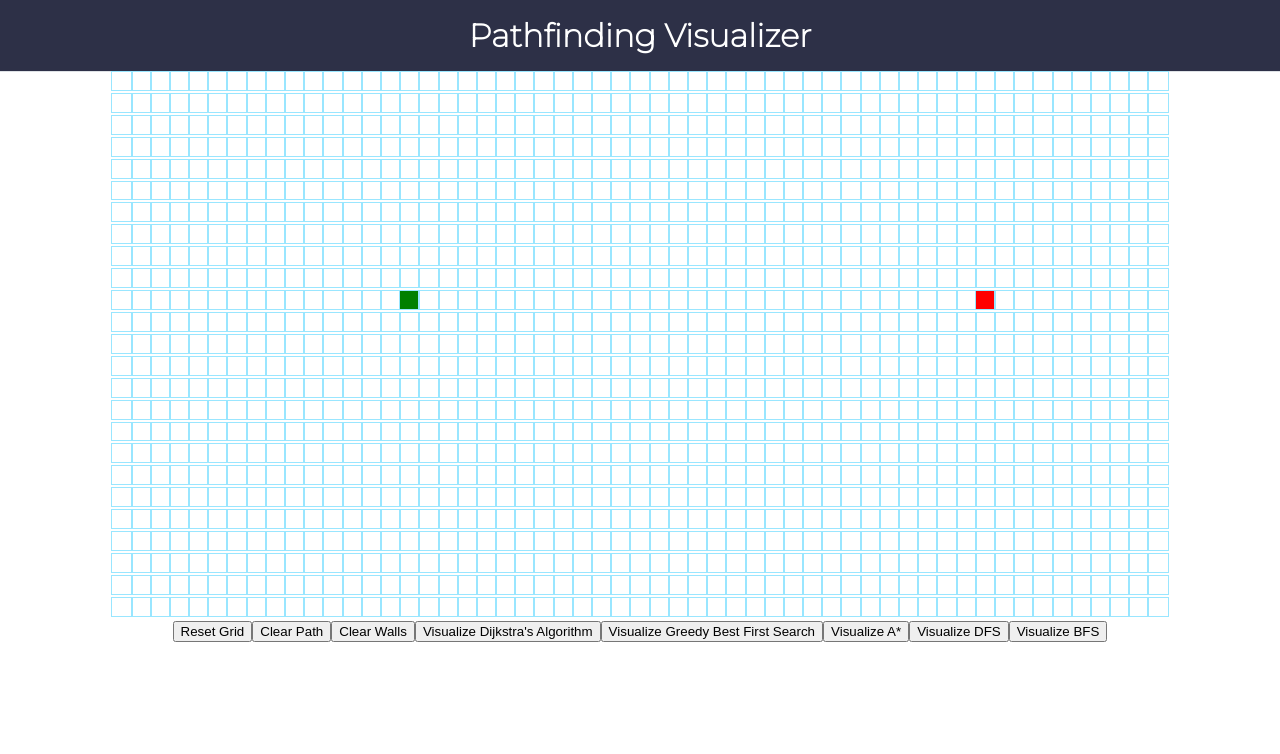
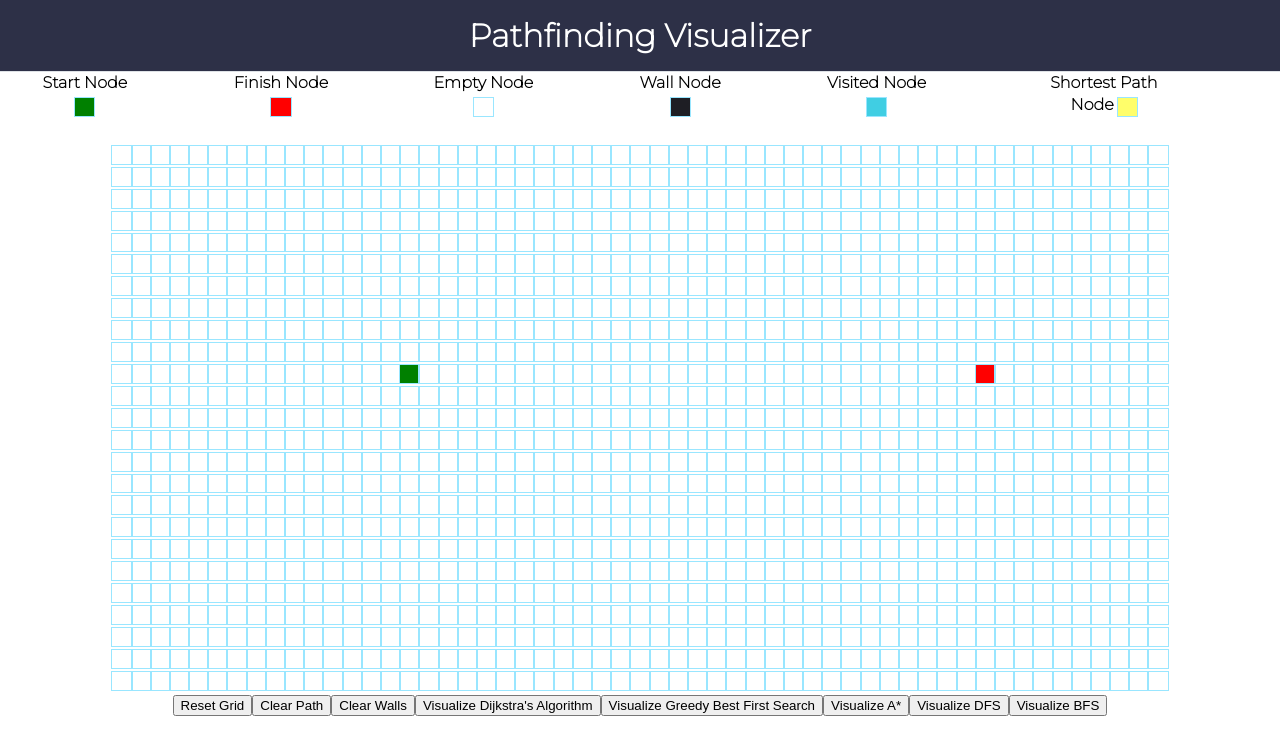
Before and after one commit to AikamBoparai/PathfindingVisualizer, a React (Create React App) app: page / in a window 1280 px wide. Shown: the top 754 px of the page. Built offline with nearby package versions, Linux system fonts and the light colour scheme.

Commit message:
more code cleanup

```diff
--- a/src/PathfindingVisualizer/Node/Node.css
+++ b/src/PathfindingVisualizer/Node/Node.css
@@ -55,7 +55,7 @@
   }
 
   .node-wall {
-    background-color:midnightblue;
+    background-color:#1e1e24;
   }
 
 
@@ -86,3 +86,32 @@
       background-color: rgb(255, 254, 106);
     }
   }
+
+  .display{
+    position: relative;
+    top: 0.35em;
+    width: 1.5vw;
+    height: 1.4vw;
+    outline: 1px solid #99e6ff;
+    display: inline-block;
+  }
+
+  .dStart{
+    background-color: green;
+  }
+
+  .dFinish{
+    background-color: red;
+  }
+
+  .dWall{
+    background-color:#1e1e24;
+  }
+
+  .dVisit{
+    background-color: rgba(0, 190, 218, 0.75);
+  }
+
+  .dShort{
+    background-color: rgb(255, 254, 106);
+  }
--- a/src/PathfindingVisualizer/PathfindingVisualizer.css
+++ b/src/PathfindingVisualizer/PathfindingVisualizer.css
@@ -3,6 +3,7 @@
     width: 100%;
     text-align: center;
     display: block;
+    padding-top: 2em;
 }
 
 .container{
@@ -52,3 +53,20 @@ h1{
     font-family: 'Montserrat', sans-serif;
     margin: 0;
 }
+
+#container-guide ul{
+    list-style-type: none;
+    display: inline-flex;
+    margin: 0 auto;
+}
+
+#container-guide li{
+    margin-right: 8vw;
+    font-family: 'Montserrat', sans-serif;
+    font-weight: 700;
+}
+
+img{
+    top: 0.35em;
+    position: relative;
+}
--- a/src/PathfindingVisualizer/PathfindingVisualizer.jsx
+++ b/src/PathfindingVisualizer/PathfindingVisualizer.jsx
@@ -6,6 +6,7 @@ import {aStar} from '../algorithms/astar';
 import {depthfirstsearch} from '../algorithms/depthfirstsearch';
 import {breadthfirstsearch} from '../algorithms/breadthfirstsearch';
 import './PathfindingVisualizer.css';
+import StartNodeImg from '../img/StartNode.png'
 
 
 var START_NODE_ROW = 10;
@@ -81,22 +82,42 @@ export default class PathfindingVisualizer extends Component {
     this.setState({mouseIsPressed: false, movingStart: false});
   }
 
-  animateDijkstra(visitedNodesInOrder, nodesInShortestPathOrder) {
+  animateDijkstra(visitedNodesInOrder, nodesInShortestPathOrder, select) {
     //go through the visited nodes in order
+    var timeout;
+    switch(select){
+      case "Dijkstra":
+        timeout = 5;
+        break;
+      case "GBFS":
+        timeout = 15;
+        break;
+      case "A*":
+        timeout = 10;
+        break;
+      case "DFS":
+        timeout = 5;
+        break;
+      case "BFS":
+        timeout = 5;
+        break;
+      default:
+        timeout = 10;
+    }
     for (let i = 0; i <= visitedNodesInOrder.length; i++) {
       //once we reach the end of visiting nodes, then we can start the shortest path
       if (i === visitedNodesInOrder.length) {
         setTimeout(() => {
           this.animateShortestPath(nodesInShortestPathOrder);
           this.setState({inAnimation: false});
-        }, 15 * i);
+        }, timeout * i);
         return;
       }
       setTimeout(() => {
         const node = visitedNodesInOrder[i];
         document.getElementById(`node-${node.row}-${node.col}`).className =
           'node node-visited';
-      }, 15 * i);
+      }, timeout * i);
     }
   }
 
@@ -136,60 +157,20 @@ export default class PathfindingVisualizer extends Component {
       return updatedGrid;
   }
 
-  visualizeDijkstra() {
+  visualize(select) {
     if(this.state.inAnimation)return;
     const currentGrid = this.getUpdatedGrid();
     this.setState({grid:currentGrid,inAnimation: true});
     const startNode = currentGrid[START_NODE_ROW][START_NODE_COL];
     const finishNode = currentGrid[FINISH_NODE_ROW][FINISH_NODE_COL];
-    const visitedNodesInOrder = dijkstra(currentGrid, startNode, finishNode);
+    const visitedNodesInOrder = select === "Dijkstra" ? dijkstra(currentGrid, startNode, finishNode)
+    :select === "GBFS" ? greedyBestFirst(currentGrid, startNode, finishNode)
+    :select === "A*" ? aStar(currentGrid, startNode, finishNode)
+    :select === "DFS" ?  depthfirstsearch(currentGrid, startNode, finishNode)
+    :breadthfirstsearch(currentGrid, startNode, finishNode);
+    ;
     const nodesInShortestPathOrder = getNodesInShortestPathOrder(finishNode);
-    this.animateDijkstra(visitedNodesInOrder, nodesInShortestPathOrder);
-  }
-
-  visualizeGBFS(){
-    if(this.state.inAnimation)return;
-    const currentGrid = this.getUpdatedGrid();
-    this.setState({grid:currentGrid,inAnimation: true});
-    const startNode = currentGrid[START_NODE_ROW][START_NODE_COL];
-    const finishNode = currentGrid[FINISH_NODE_ROW][FINISH_NODE_COL];
-    const visitedNodesInOrder = greedyBestFirst(currentGrid, startNode, finishNode);
-    const nodesInShortestPathOrder = getNodesInShortestPathOrder(finishNode);
-    this.animateDijkstra(visitedNodesInOrder, nodesInShortestPathOrder);
-  }
-
-  visualizeAStar(){
-    if(this.state.inAnimation)return;
-    const currentGrid = this.getUpdatedGrid();
-    this.setState({grid:currentGrid,inAnimation: true});
-    const startNode = currentGrid[START_NODE_ROW][START_NODE_COL];
-    const finishNode = currentGrid[FINISH_NODE_ROW][FINISH_NODE_COL];
-    const visitedNodesInOrder = aStar(currentGrid, startNode, finishNode);
-    const nodesInShortestPathOrder = getNodesInShortestPathOrder(finishNode);
-    this.animateDijkstra(visitedNodesInOrder, nodesInShortestPathOrder);
-    this.animateDijkstra(visitedNodesInOrder, nodesInShortestPathOrder);
-  }
-
-  visualizeDFS(){
-      if(this.state.inAnimation)return;
-      const currentGrid = this.getUpdatedGrid();
-      this.setState({grid:currentGrid,inAnimation: true});
-      const startNode = currentGrid[START_NODE_ROW][START_NODE_COL];
-      const finishNode = currentGrid[FINISH_NODE_ROW][FINISH_NODE_COL];
-      const visitedNodesInOrder = depthfirstsearch(currentGrid, startNode, finishNode);
-      const nodesInShortestPathOrder = getNodesInShortestPathOrder(finishNode);
-      this.animateDijkstra(visitedNodesInOrder, nodesInShortestPathOrder);
-  }
-
-  visualizeBFS(){
-    if(this.state.inAnimation)return;
-    const currentGrid = this.getUpdatedGrid();
-    this.setState({grid:currentGrid,inAnimation: true});
-    const startNode = currentGrid[START_NODE_ROW][START_NODE_COL];
-    const finishNode = currentGrid[FINISH_NODE_ROW][FINISH_NODE_COL];
-    const visitedNodesInOrder = breadthfirstsearch(currentGrid, startNode, finishNode);
-    const nodesInShortestPathOrder = getNodesInShortestPathOrder(finishNode);
-    this.animateDijkstra(visitedNodesInOrder, nodesInShortestPathOrder);
+    this.animateDijkstra(visitedNodesInOrder, nodesInShortestPathOrder, select);
   }
 
   resetPath(){
@@ -209,7 +190,7 @@ export default class PathfindingVisualizer extends Component {
   }
 
   resetGrid(){
-
+    if(this.state.inAnimation)return;
     this.removeWalls();
     this.resetPath();
     this.setStartFinishNodes();
@@ -219,6 +200,7 @@ export default class PathfindingVisualizer extends Component {
   }
 
   removeWalls(){
+    if(this.state.inAnimation)return;
       const newGrid = getInitialGrid();
       for(let row = 0; row < NUM_ROWS; row++){
         for(let col = 0; col < NUM_COLS; col ++){
@@ -235,6 +217,7 @@ export default class PathfindingVisualizer extends Component {
   }
 
   removePathElements(){
+    if(this.state.inAnimation)return;
     var visitedNodes = document.getElementsByClassName('node node-visited');
     while(visitedNodes.length > 0){
       for(let i = 0; i < visitedNodes.length; i++){
@@ -276,13 +259,23 @@ export default class PathfindingVisualizer extends Component {
 
     return (
       <>
-        <header class="bd-header bg-dark py-3 d-flex align-items-stretch border-bottom border-dark">
-          <div class="container-fluid d-flex align-items-center">
-            <h1 class="d-flex align-items-center fs-4 text-white mb-0">
+        <header className="bd-header bg-dark py-3 d-flex align-items-stretch border-bottom border-dark">
+          <div className="container-fluid d-flex align-items-center">
+            <h1 className="d-flex align-items-center fs-4 text-white mb-0">
               Pathfinding Visualizer
             </h1>
           </div>
       </header>
+        <div id="container-guide">
+          <ul>
+            <li>Start Node  <div className="dStart display"></div></li>
+            <li>Finish Node <div className="dFinish display"></div></li>
+            <li>Empty Node <div className="dEmpty display"></div></li>
+            <li>Wall Node  <div className="dWall display"></div></li>
+            <li>Visited Node  <div className="dVisit display"></div></li>
+            <li>Shortest Path Node  <div className="dShort display"></div></li>
+          </ul>
+        </div>
         <div className="grid">
           {grid.map((row, rowIdx) => {
             return (
@@ -313,19 +306,19 @@ export default class PathfindingVisualizer extends Component {
         <button onClick={() => this.resetGrid()}>Reset Grid</button>
         <button onClick={() => this.resetPath()}>Clear Path</button>
         <button onClick={() => this.removeWalls()}>Clear Walls</button>
-        <button onClick={() => this.visualizeDijkstra()}>
+        <button onClick={() => this.visualize("Dijkstra")}>
           Visualize Dijkstra's Algorithm
         </button>
-        <button onClick={() => this.visualizeGBFS()}>
+        <button onClick={() => this.visualize("GBFS")}>
           Visualize Greedy Best First Search
         </button>
-        <button onClick={() => this.visualizeAStar()}>
+        <button onClick={() => this.visualize("A*")}>
           Visualize A*
         </button>
-        <button onClick={() => this.visualizeDFS()}>
+        <button onClick={() => this.visualize("DFS")}>
           Visualize DFS
         </button>
-        <button onClick={() => this.visualizeBFS()}>
+        <button onClick={() => this.visualize("BFS")}>
           Visualize BFS
         </button>
       </>
@@ -344,20 +337,6 @@ const getInitialGrid = () => {
   }
   return grid;
 };
-
-const getGridWithoutPath = (grid) => {
-  const newGrid = grid;
-  for(let i = 0; i < NUM_ROWS; i++){
-    for(let j = 0; j < NUM_COLS; j++){
-      if(newGrid[i][j].isVisited){
-        newGrid[i][j].isVisited = false;
-      }
-    }
-  }
-
-  return newGrid;
-};
-
 const createNode = (col, row) => {
   return {
     col,
```
